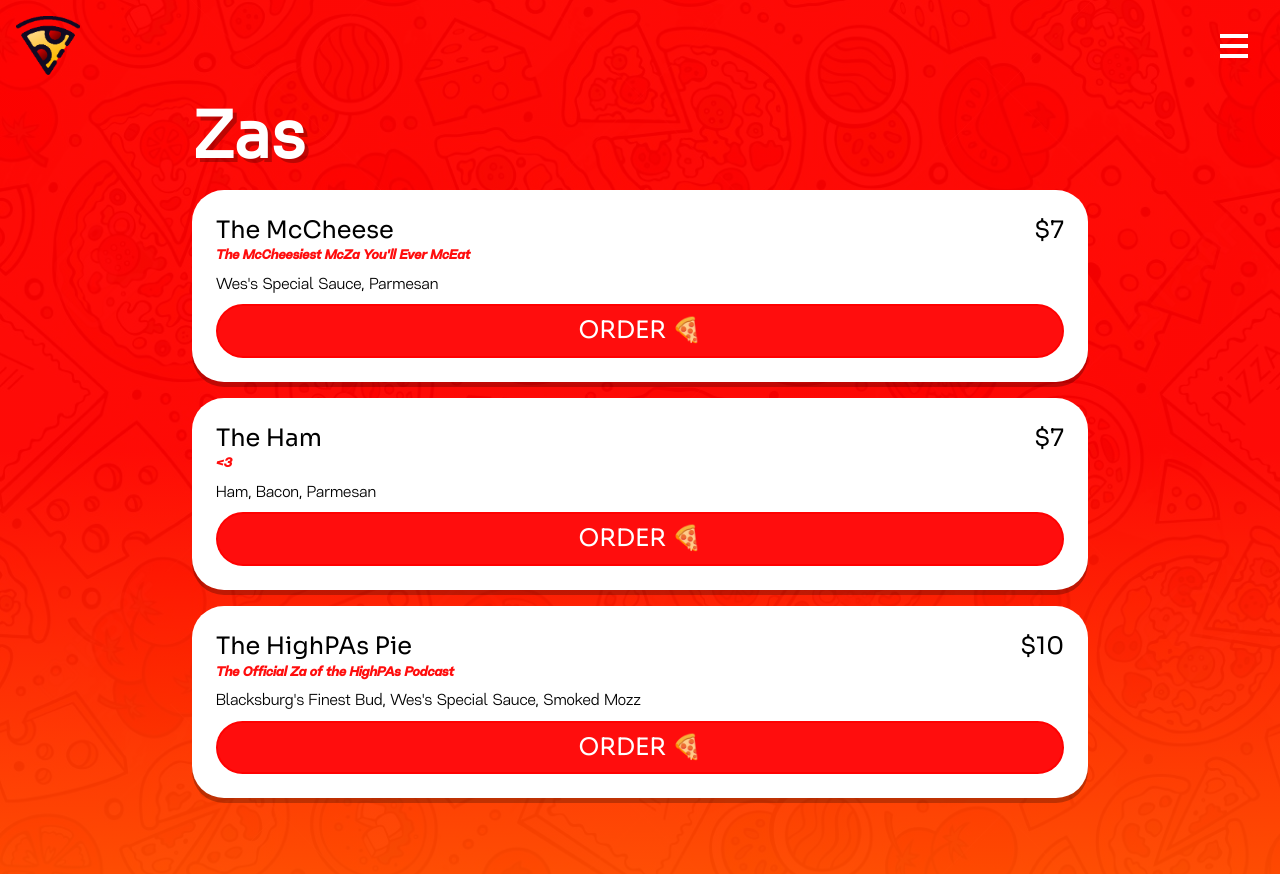
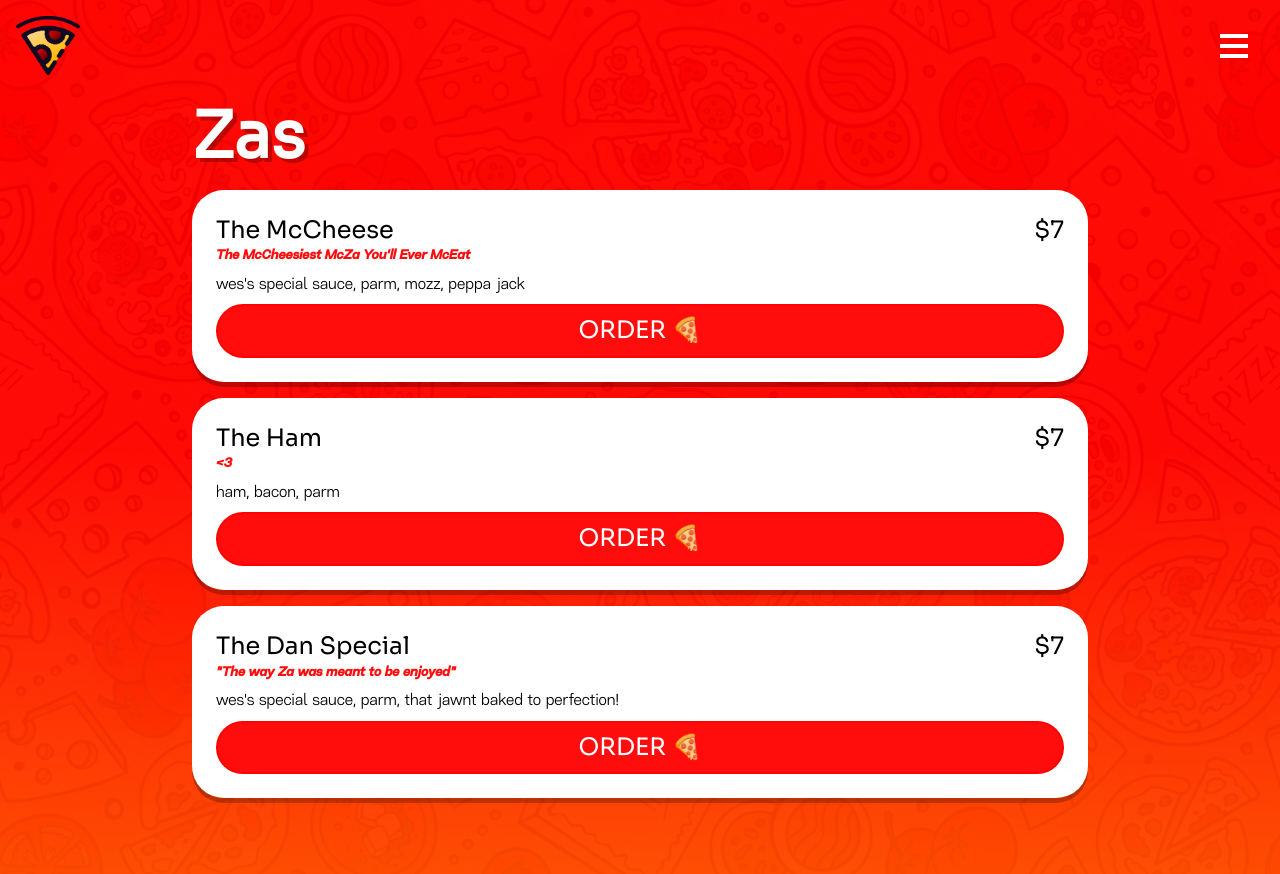
Before and after one commit to drbarzyk/zazone, a React (Create React App) app: page /menu in a window 1280 px wide. Shown: the top 874 px of the page. Built offline with nearby package versions, Linux system fonts and the light colour scheme.

Commit message:
Update Menu.js

```diff
--- a/src/pages/Menu.js
+++ b/src/pages/Menu.js
@@ -1,53 +1,24 @@
 import React from 'react'
-
-// function buildMenu() {
-//     const menu = [
-//         {
-//             name: "The McCheese",
-//             desc: "The McCheesiest McPizza you'll ever McEat",
-//             tops: ["Parmesan", "Wes's Special Sauce"],
-//             cost: 7.00
-//         },
-//         {
-//             name: "The Ham",
-//             desc: "<3",
-//             tops: ["Ham", "Bacon", "Parmesan"],
-//             cost: 7.00
-//         },
-//         {
-//             name: "The HighPAs Pie",
-//             desc: "Official Pizza of the HighPAs Podcast",
-//             tops: ["Blacksburg's Finest Bud", "Wes's Special Sauce", "Smoked Mozz"],
-//             cost: 10.00
-//         }
-//     ];
-//     let items = [];
-//     for (let i = 0; i < menu.length; i++) {
-//         const item = menu[i];
-//         items.push(<MenuItem name={item.name} desc={item.desc} tops={item.tops} cost={item.cost}/>);
-//     }
-//     return items;
-// }
 
 function Menu() {
     const menu = [
         {
             name: "The McCheese",
             desc: "The McCheesiest McZa You'll Ever McEat",
-            tops: ["Wes's Special Sauce", "Parmesan"],
+            tops: ["wes's special sauce", "parm", "mozz", "peppa jack"],
             cost: 7.00
         },
         {
             name: "The Ham",
             desc: "<3",
-            tops: ["Ham", "Bacon", "Parmesan"],
+            tops: ["ham", "bacon", "parm"],
             cost: 7.00
         },
         {
-            name: "The HighPAs Pie",
-            desc: "The Official Za of the HighPAs Podcast",
-            tops: ["Blacksburg's Finest Bud", "Wes's Special Sauce", "Smoked Mozz"],
-            cost: 10.00
+            name: "The Dan Special",
+            desc: "\"The way Za was meant to be enjoyed\"",
+            tops: ["wes's special sauce", "parm", "that jawnt baked to perfection!"],
+            cost: 7.00
         }
     ];
 
```
